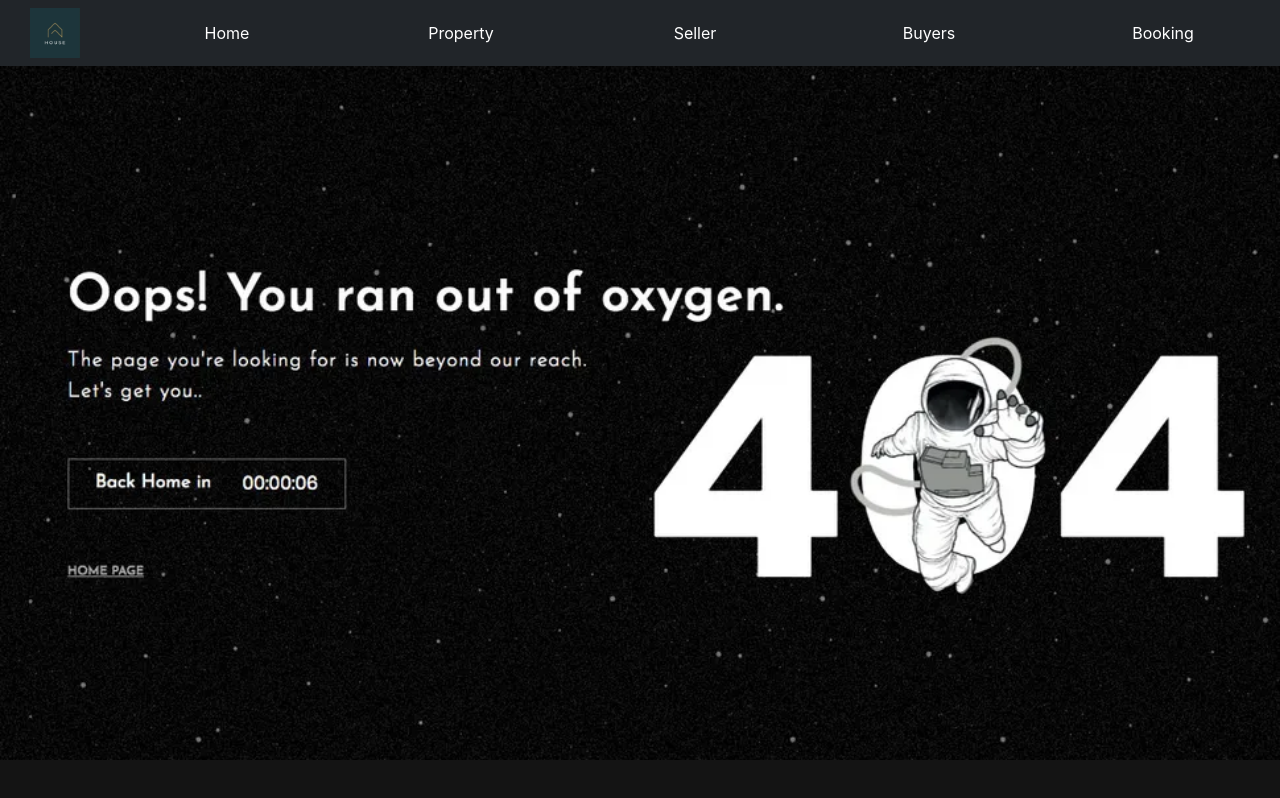
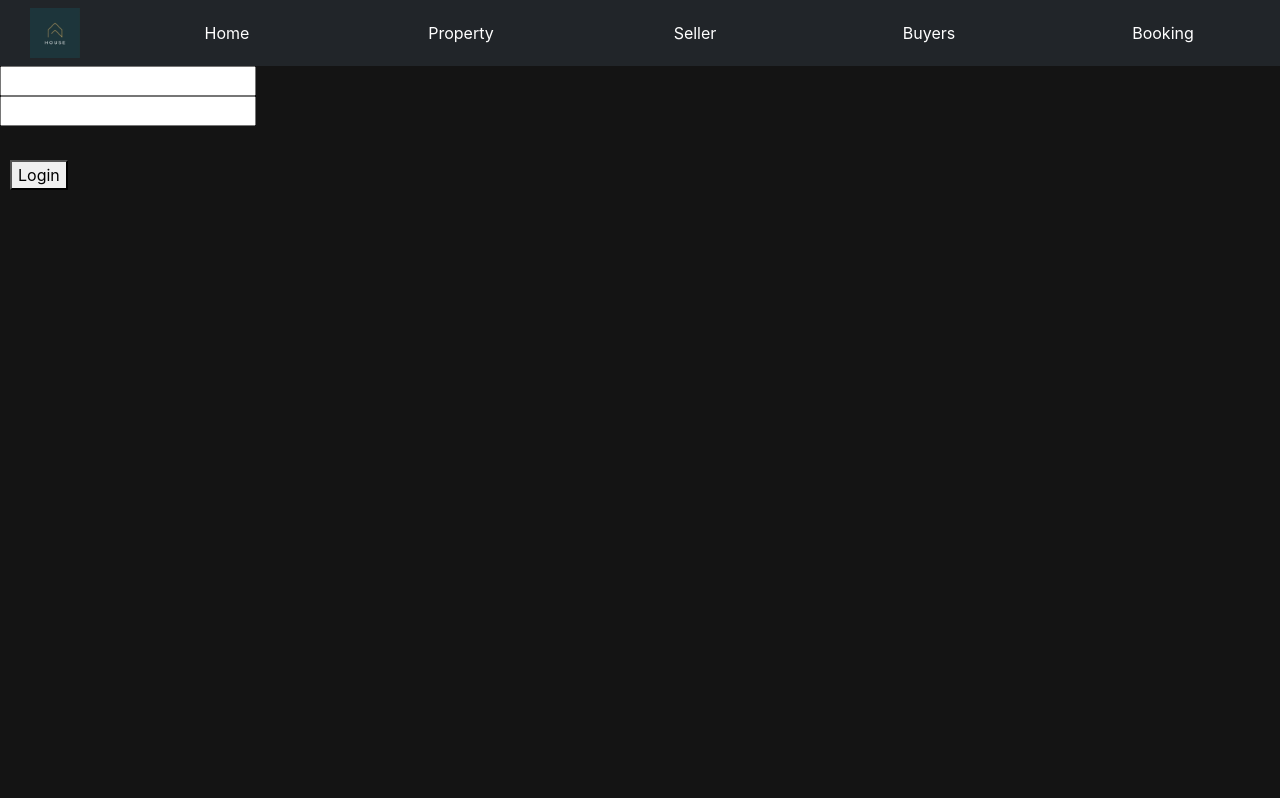
Before and after one commit to V-a6u/QA_Project_1, a React (Create React App) app in the folder project/: page /login in a window 1280 px wide. Built offline with nearby package versions, Linux system fonts and the light colour scheme.

Commit message:
Added from local

```diff
--- a/package.json
+++ b/package.json
@@ -1,5 +1,6 @@
 {
   "dependencies": {
+    "axios": "^1.6.5",
     "bootstrap": "^5.3.2",
     "react-accessible-accordion": "^5.0.0",
     "react-modal": "^3.16.1",
--- a/project/package.json
+++ b/project/package.json
@@ -10,6 +10,7 @@
     "@testing-library/jest-dom": "^5.17.0",
     "@testing-library/react": "^13.4.0",
     "@testing-library/user-event": "^13.5.0",
+    "axios": "^1.6.5",
     "bootstrap": "^5.3.2",
     "bootstrap-icons": "^1.11.2",
     "react": "^18.2.0",
@@ -19,6 +20,7 @@
     "react-modal": "^3.16.1",
     "react-router-dom": "^6.20.0",
     "react-scripts": "5.0.1",
+    "react-toastify": "^10.0.3",
     "web-vitals": "^2.1.4"
   },
   "scripts": {
--- a/project/src/App.js
+++ b/project/src/App.js
@@ -12,6 +12,7 @@ import BuyerProfile from "./Components/Buyer/BuyerProfile";
 import SellerProperty from "./Components/Seller/SellerProperty";
 import Booking from './Components/Booking/Booking';
 import Error from "./Components/Error";
+import Login from "./Components/LoginTest";
 
 function App() {
   return (
@@ -25,6 +26,7 @@ function App() {
                 <Route path="buyer" element={<Buyer/>}/>
                 <Route path="buyer/:buyerId/profile" element={<BuyerProfile/>}/>
                 <Route path="property/:propertyId/booking" element={<Booking/>}/>
+                <Route path={"login"} element={<Login/>}/>
                 <Route path="*" element={<Error/>}/>
             </Route>
         </Routes>
--- /dev/null
+++ b/project/src/Components/LoginTest.js
@@ -0,0 +1,63 @@
+import React, { useState } from 'react';
+import {SERVER_URL} from '../constants.js';
+import Home from './Home';
+import { ToastContainer, toast } from 'react-toastify';
+import 'react-toastify/dist/ReactToastify.css';
+import axios from "axios";
+
+const Login = () => {
+    const [user, setUser] = useState({username: '', password: ''})
+    const [isAuthenticated, setAuth] = useState(false);
+
+    const handleChange = (event) => {
+        setUser({...user, [event.target.name] : event.target.value})
+    }
+
+    const login = () => {
+        axios
+            .post(SERVER_URL + 'api/token/login', user)
+            .then((res) => {
+                if (res.data.authorizationToken) {
+
+                    console.log("Token data: " + res.data.authorizationToken)
+                    const jwtToken = res.data.authorizationToken;
+                    if (jwtToken) {
+                        sessionStorage.setItem("jwt", jwtToken);
+                        setAuth(true);
+                    }
+                    else {
+                        toast.warn('Check your username and password 1', {
+                            position: toast.POSITION.BOTTOM_LEFT
+                        })
+                    }
+                }
+            })
+            .catch((error)=>{
+                console.log(error.message)
+                toast.warn('Check your username and password', {
+                    position: toast.POSITION.BOTTOM_LEFT
+                })
+            })
+    }
+
+    if (isAuthenticated === true) {
+        return (<Home />)
+    }
+    else {
+        return (
+            <div>
+                <input type={"text"} name="username"
+                           label="Username" onChange={handleChange} /><br/>
+                <input type="password" name="password"
+                           label="Password" onChange={handleChange} /><br/><br/>
+                <button variant="outlined" color="primary"
+                        onClick={login}>
+                    Login
+                </button>
+                <ToastContainer autoClose={5000} />
+            </div>
+        );
+    }
+}
+
+export default Login;
--- a/project/src/Components/Seller/AddSellerForm.js
+++ b/project/src/Components/Seller/AddSellerForm.js
@@ -34,6 +34,7 @@ export default function AddSellerForm(props){
                 "address": addressRef.current.value,
                 "postcode": postcodeRef.current.value,
                 "phone": phoneRef.current.value,
+                "properties" : []
             });
 
         }
@@ -60,6 +61,7 @@ export default function AddSellerForm(props){
                 "address": addressRef.current.value,
                 "postcode": postcodeRef.current.value,
                 "phone": phoneRef.current.value,
+                "properties" : []
             });
             clearForm();
         }
@@ -82,7 +84,7 @@ export default function AddSellerForm(props){
                 {/*Addrss: <input type="text" ref={addressRef} id={"address"} /> <br/>*/}
                 {/*Postcode: <input type="text" ref={postcodeRef} id={"postcode"} /> <br/>*/}
                 {/*Phone: <input type="text" ref={phoneRef} id={"phone"} /> <br/>*/}
-                {/*<input type={"button"} value={"Sumit"} onClick={() => addSeller()}/>*/}
+                {/*<input type={"button"} value={"Submit"} onClick={() => addSeller()}/>*/}
 
                 <div className="row">
                     <div className="form-group col-md-6">
--- a/project/src/Components/Seller/Seller.js
+++ b/project/src/Components/Seller/Seller.js
@@ -20,6 +20,8 @@ export default function Seller(){
     const [sellerToEdit, setSellerToEdit] = useState();
     const [show, setShow] = useState(false);
 
+    const token = sessionStorage.getItem("jwt");
+
     const handleClose = () => setShow(false);
     const handleShow = (seller) => {
         setSellerToEdit(seller)
@@ -28,16 +30,18 @@ export default function Seller(){
 
     const handleUpdate = (sellerId) => {
         let newSellerDetails = {
+            "id" : sellerId,
             "firstName": firstNameRef.current.value,
             "surname": surnameRef.current.value,
             "address": addressRef.current.value,
             "postcode": postcodeRef.current.value,
             "phone": phoneRef.current.value,
+            "properties" : []
         }
 
-        fetch(`http://localhost:3001/seller/${sellerId}`, {
-            method: "PATCH",
-            headers: {"Content-Type": "application/json"},
+        fetch(`https://localhost:7091/Seller/${sellerId}`, {
+            method: "PUT",
+            headers: {"Content-Type": "application/json", "Authorization" : `Bearer ${token}`},
             body: JSON.stringify(newSellerDetails)
         })
             .then(setShow(false))
@@ -62,7 +66,7 @@ export default function Seller(){
     //Loaded on default
     useEffect(() => {
         setLoading(true);
-        fetch("http://localhost:3001/seller")
+        fetch("https://localhost:7091/Seller/")
             .then((response) => response.json())
             .then(sellers => {
                 dispatch({type: "SET", payload: sellers});
@@ -86,9 +90,9 @@ export default function Seller(){
     // };
 
     const sellerAddHandler = (newSeller) => {
-        fetch("http://localhost:3001/seller", {
+        fetch("https://localhost:7091/Seller", {
             method: "POST",
-            headers: {"Content-Type": "application/json"},
+            headers: {"Content-Type": "application/json", "Authorization" : `Bearer ${token}`},
             body: JSON.stringify(newSeller)
         })
             .then((response) => response.json())
@@ -102,7 +106,7 @@ export default function Seller(){
 
 
     function FetchSellers() {
-        fetch("http://localhost:3001/seller")
+        fetch("https://localhost:7091/Seller")
             .then((response) => response.json())
             .then(sellers => {
                 dispatch({type: "SET", payload: sellers});
@@ -115,8 +119,9 @@ export default function Seller(){
         const confirmDelete = window.confirm(confirmMessage);
 
         if(confirmDelete) {
-            fetch(`http://localhost:3001/seller/${sellerId}`, {
-                method: "DELETE"
+            fetch(`https://localhost:7091/Seller/${sellerId}`, {
+                method: "DELETE",
+                headers: {"Authorization" : `Bearer ${token}`}
             })
                 .then((sellerToDelete) => { dispatch({type: "REMOVE", payload: sellerToDelete}) })
                 .then(alert("Seller deleted"))
--- /dev/null
+++ b/project/src/constants.js
@@ -0,0 +1 @@
+export const SERVER_URL = 'https://localhost:7091/'
```
Also changed, not shown: 2 other files (tests, documents, lock files or other folders).
